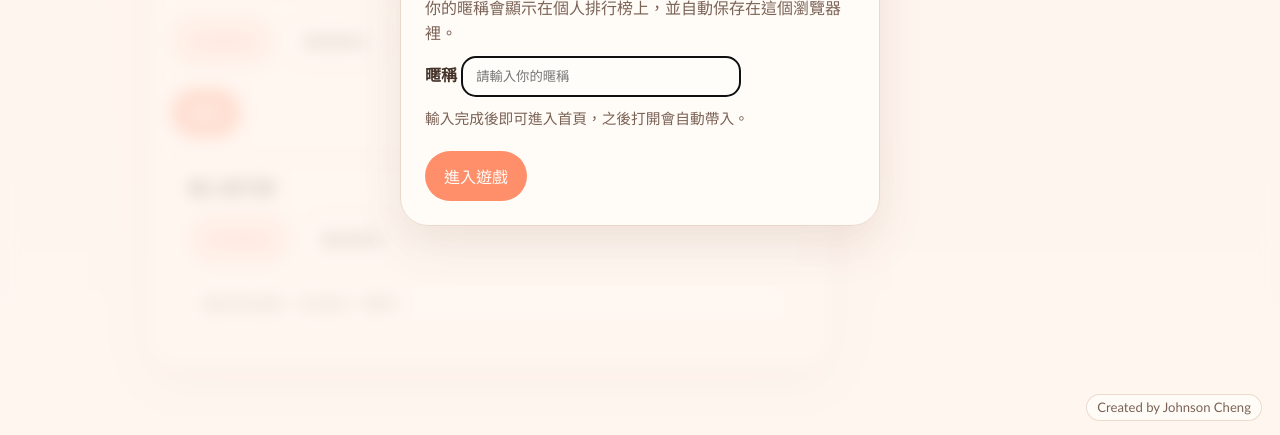
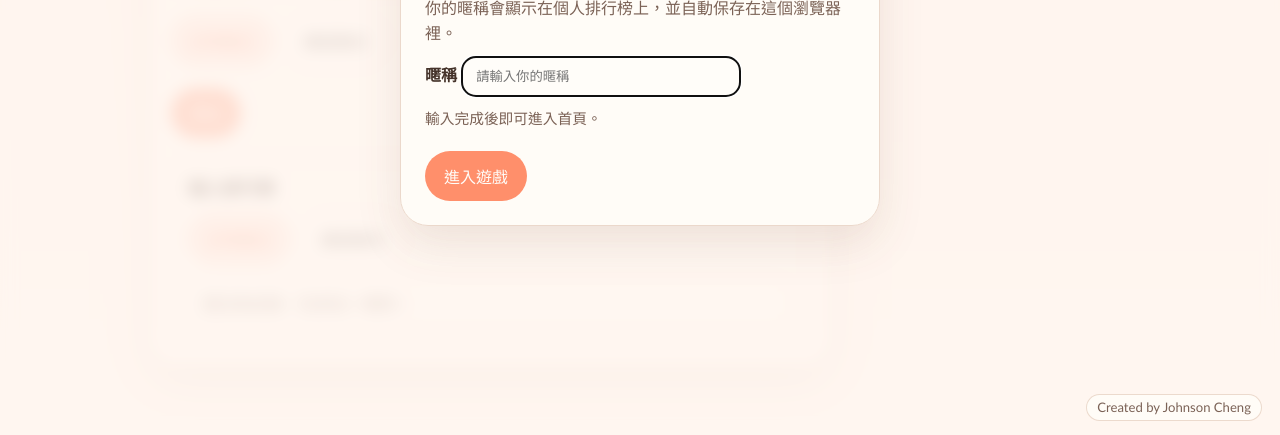
Before and after one commit to mychengpersonal/sum-to-ten, a website with bundled scripts: page index.html in a window 1280 px wide. Shown: the part 365-800 px from the top of the page. Built offline with nearby package versions, Linux system fonts and the light colour scheme.

Commit message:
Update index (change instruction).html

```diff
--- a/index.html
+++ b/index.html
@@ -29,7 +29,7 @@
           data-nickname-input
         />
         <p class="field-help" id="nickname-help">
-          輸入完成後即可進入首頁，之後打開會自動帶入。
+          輸入完成後即可進入首頁。
         </p>
         <div class="primary-actions">
           <button type="button" class="primary-button" id="nickname-confirm-button">進入遊戲</button>
```
